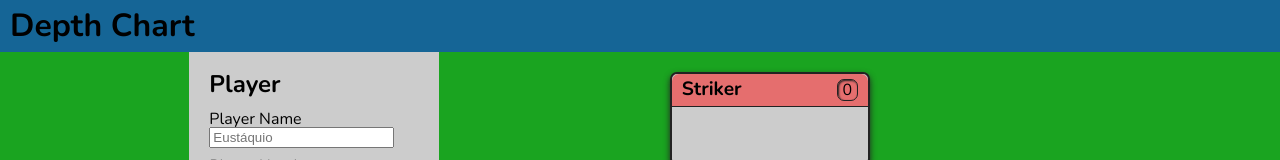
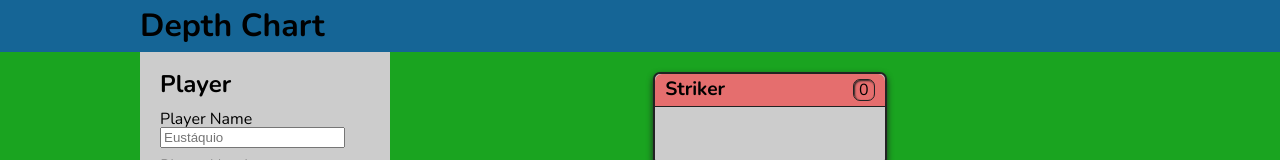
Before and after one commit to MapleThunder/depth-chart, a React (Vite) app: page / in a window 1280 px wide. Shown: the top 160 px of the page. Built offline with nearby package versions, Linux system fonts and the light colour scheme.

Commit message:
Fixed header position

```diff
--- a/src/components/App.tsx
+++ b/src/components/App.tsx
@@ -18,10 +18,14 @@ export function App() {
 }
 
 const MainStyles = styled.main`
+  display: flex;
+  justify-content: center;
+
   .wrapper {
     display: grid;
     grid-template-columns: 250px auto;
     grid-gap: 10px;
+    width: 100%;
     max-width: var(--max-width);
   }
 `;
--- a/src/components/Header.tsx
+++ b/src/components/Header.tsx
@@ -1,14 +1,23 @@
 import styled from "@emotion/styled";
+
+export function Header() {
+  return (
+    <HeaderStlyes>
+      <div className="wrapper">
+        <h1 className="logo">Depth Chart</h1>
+      </div>
+    </HeaderStlyes>
+  );
+}
 
 const HeaderStlyes = styled.header`
   background-color: var(--primary);
   padding: 10px;
+  display: flex;
+  justify-content: center;
+
+  .wrapper {
+    width: 100%;
+    max-width: var(--max-width);
+  }
 `;
-
-export function Header() {
-  return (
-    <HeaderStlyes>
-      <h1 className="logo">Depth Chart</h1>
-    </HeaderStlyes>
-  );
-}
--- a/src/styles/base.scss
+++ b/src/styles/base.scss
@@ -4,6 +4,7 @@
   --white: #fff;
   --black: #222222;
   --grey: #cccccc;
+  --grey-dark: #444444;
   --greyDark: #444444;
   --yellow: #fcf780;
   --blue: #156596;
@@ -23,6 +24,7 @@
   --okay: rgba(252, 247, 128, 0.7);
   --competent: rgba(235, 150, 60, 0.7);
   --bad: rgba(240, 71, 71, 0.7);
+  --error: rgba(233, 3, 3, 0.897);
 
   --debug: dashed 1px red;
   --br: 7px;
@@ -53,8 +55,3 @@ h2 {
   font-size: 1.5em;
   font-weight: bold;
 }
-
-main {
-  display: flex;
-  justify-content: center;
-}
```
